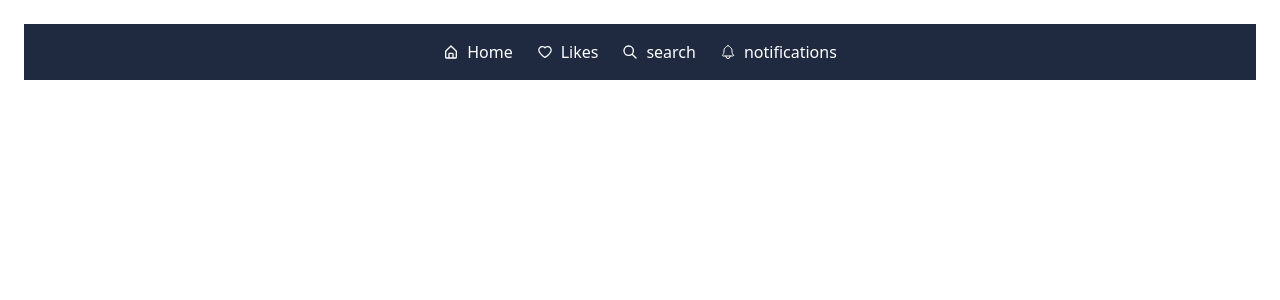
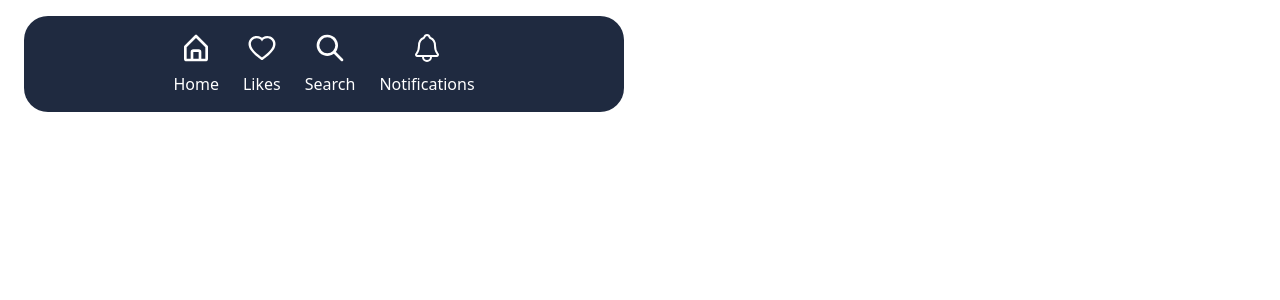
Before and after one commit to DC-21/react-tailwind-bottom-nav-webapp, a React (Vite) app: page / in a window 1280 px wide. Shown: the top 300 px of the page. Built offline with nearby package versions, Linux system fonts and the light colour scheme.

Commit message:
first commit

```diff
--- a/src/components/Bottom.jsx
+++ b/src/components/Bottom.jsx
@@ -2,34 +2,37 @@ import React from "react";
 
 const Bottom = () => {
   return (
-    <div className="w-full py-6 px-6 sticky bottom-0">
-      <div className="w-full flex bottom-0 sticky gap-6 bg-[#1f2a40] justify-center py-4 text-white">
-        <a className="flex items-center gap-2 cursor-pointer">
-          <svg viewBox="0 0 24 24" fill="currentColor" height="1em" width="1em">
+    <div className="w-full py-4 px-6 sticky bottom-0 justify-center">
+      <div className="w-[600px] flex bottom-0 sticky gap-6 bg-[#1f2a40] justify-center py-4 text-white rounded-3xl">
+        <a className="flex flex-col items-center gap-2 cursor-pointer">
+          <svg viewBox="0 0 24 24" fill="currentColor" height="2em" width="2em">
             <path d="M5 22h14a2 2 0 002-2v-9a1 1 0 00-.29-.71l-8-8a1 1 0 00-1.41 0l-8 8A1 1 0 003 11v9a2 2 0 002 2zm5-2v-5h4v5zm-5-8.59l7-7 7 7V20h-3v-5a2 2 0 00-2-2h-4a2 2 0 00-2 2v5H5z" />
-          </svg><p>Home</p>
+          </svg>
+          <p>Home</p>
         </a>
-        <a className="flex items-center gap-2 cursor-pointer">
+        <a className="flex flex-col items-center gap-2 cursor-pointer">
           <svg
             viewBox="0 0 1024 1024"
             fill="currentColor"
-            height="1em"
-            width="1em"
+            height="2em"
+            width="2em"
           >
             <path d="M923 283.6a260.04 260.04 0 00-56.9-82.8 264.4 264.4 0 00-84-55.5A265.34 265.34 0 00679.7 125c-49.3 0-97.4 13.5-139.2 39-10 6.1-19.5 12.8-28.5 20.1-9-7.3-18.5-14-28.5-20.1-41.8-25.5-89.9-39-139.2-39-35.5 0-69.9 6.8-102.4 20.3-31.4 13-59.7 31.7-84 55.5a258.44 258.44 0 00-56.9 82.8c-13.9 32.3-21 66.6-21 101.9 0 33.3 6.8 68 20.3 103.3 11.3 29.5 27.5 60.1 48.2 91 32.8 48.9 77.9 99.9 133.9 151.6 92.8 85.7 184.7 144.9 188.6 147.3l23.7 15.2c10.5 6.7 24 6.7 34.5 0l23.7-15.2c3.9-2.5 95.7-61.6 188.6-147.3 56-51.7 101.1-102.7 133.9-151.6 20.7-30.9 37-61.5 48.2-91 13.5-35.3 20.3-70 20.3-103.3.1-35.3-7-69.6-20.9-101.9zM512 814.8S156 586.7 156 385.5C156 283.6 240.3 201 344.3 201c73.1 0 136.5 40.8 167.7 100.4C543.2 241.8 606.6 201 679.7 201c104 0 188.3 82.6 188.3 184.5 0 201.2-356 429.3-356 429.3z" />
-          </svg><p>Likes</p>
+          </svg>
+          <p>Likes</p>
         </a>
-        <a className="flex items-center gap-2 cursor-pointer">
-          <svg viewBox="0 0 24 24" fill="currentColor" height="1em" width="1em">
+        <a className="flex flex-col items-center gap-2 cursor-pointer">
+          <svg viewBox="0 0 24 24" fill="currentColor" height="2em" width="2em">
             <path d="M16.32 14.9l5.39 5.4a1 1 0 01-1.42 1.4l-5.38-5.38a8 8 0 111.41-1.41zM10 16a6 6 0 100-12 6 6 0 000 12z" />
-          </svg><p>search</p>
+          </svg>
+          <p>Search</p>
         </a>
-        <a className="flex items-center gap-2 cursor-pointer">
+        <a className="flex flex-col items-center gap-2 cursor-pointer">
           <svg
             viewBox="0 0 512 512"
             fill="currentColor"
-            height="1em"
-            width="1em"
+            height="2em"
+            width="2em"
           >
             <path
               fill="none"
@@ -39,7 +42,8 @@ const Bottom = () => {
               strokeWidth={32}
               d="M427.68 351.43C402 320 383.87 304 383.87 217.35 383.87 138 343.35 109.73 310 96c-4.43-1.82-8.6-6-9.95-10.55C294.2 65.54 277.8 48 256 48s-38.21 17.55-44 37.47c-1.35 4.6-5.52 8.71-9.95 10.53-33.39 13.75-73.87 41.92-73.87 121.35C128.13 304 110 320 84.32 351.43 73.68 364.45 83 384 101.61 384h308.88c18.51 0 27.77-19.61 17.19-32.57zM320 384v16a64 64 0 01-128 0v-16"
             />
-          </svg><p>notifications</p>
+          </svg>
+          <p>Notifications</p>
         </a>
       </div>
     </div>
```
